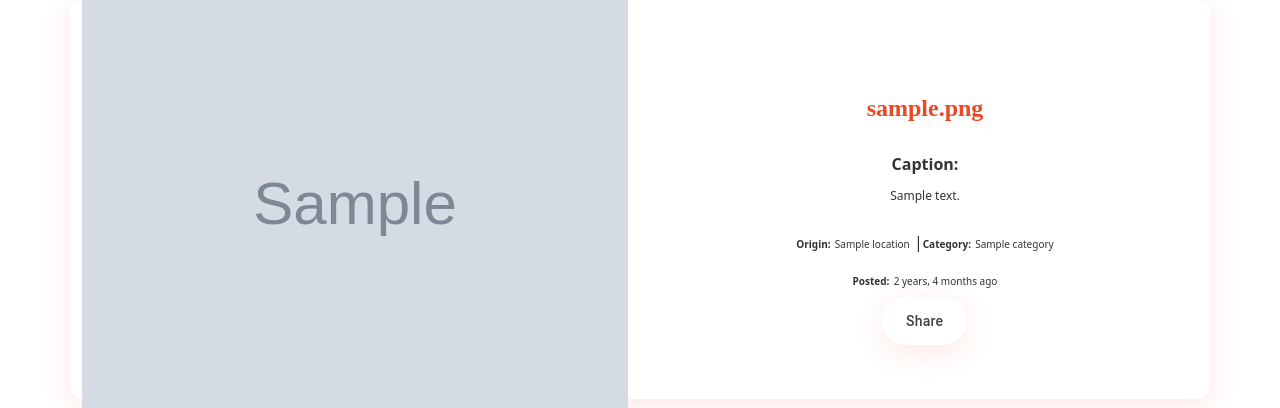
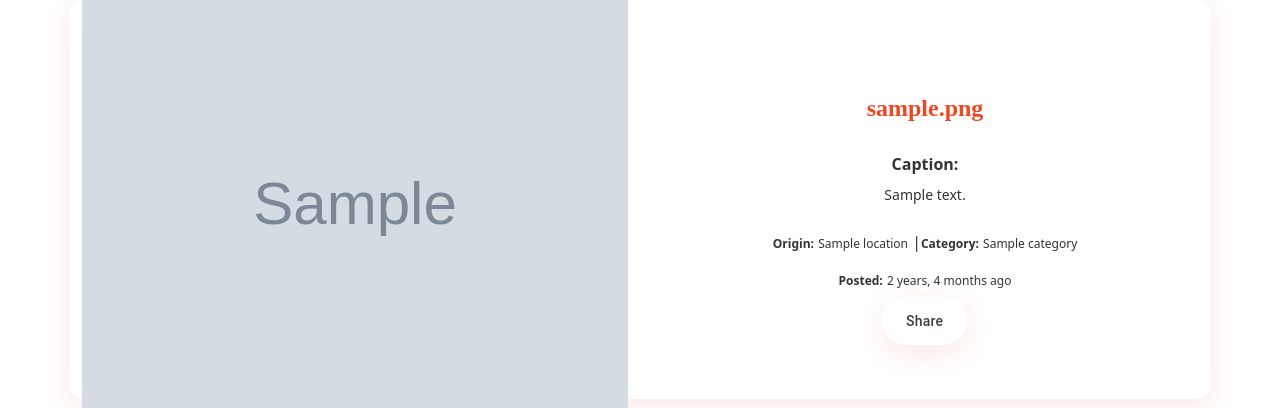
Before and after one commit to AtienoObwanda/artSpace, a Django app: page /image/1/ in a window 1280 px wide. Shown: the part 155-563 px from the top of the page. Run offline with Django 4.2, Linux system fonts and the light colour scheme; tables that the repository leaves empty hold one stand-in row (values such as "Sample post"); grey boxes marked "Sample" are stand-in pictures; some libraries are stand-ins or nearby versions.

Commit message:
updating font size

```diff
--- a/space/templates/art/explore.html
+++ b/space/templates/art/explore.html
@@ -16,8 +16,8 @@
             <div class="card-body" style="margin-top: -3.7em;">
               <div class="d-flex justify-content-between align-items-center">
 
-                  <small class="hideHover" > <a href="{% url 'image' image.id %}" style="text-decoration: none; color: #ee4723; font-size: 12px; font-weight: bold">View</a></small>
-                  <button class="hideHover" data-toggle="{{image.id}}" id="myBtn{{image.id}}" data-name="{{image.imageName}}" style="font-size: 10px; font-weight: bold; background-color: transparent; border:transparent; color:#ee48237e">Expand</button>
+                  <small class="hideHover" > <a href="{% url 'image' image.id %}" style="text-decoration: none; color: #ee4723; font-size: 14px; font-weight: bold">View</a></small>
+                  <button class="hideHover" data-toggle="{{image.id}}" id="myBtn{{image.id}}" data-name="{{image.imageName}}" style="font-size: 12px; font-weight: bold; background-color: transparent; border:transparent; color:#ee48237e">Expand</button>
               </div>
             </div>
           </div>
--- a/space/templates/art/image.html
+++ b/space/templates/art/image.html
@@ -17,9 +17,9 @@
         <div class="col-lg-6 col-md-6 mobile-img text-center">
             <h4 class="mt-3 pt-3" style="color:#ee4723; font-family: Italiana; font-weight: 700;">{{displayImage.imageName}}</h4>
             <br>
-                 <h6><span style="font-weight: bold;">Caption:</span></h6> <small style="font-size: 12px;">{{displayImage.description}}</small> <br><br>
-                    <p><span style="font-weight: bold; font-size: 10px;">Origin:</span> <small style="font-size: 10px;">{{displayImage.location}}</small> |<span style="font-weight: bold; font-size: 10px;">Category:</span> <small style="font-size: 10px;">{{displayImage.category}}</small> </p>
-                    <h6><span style="font-weight: bold; font-size: 10px;">Posted:</span> <small style="font-size: 10px;">{{displayImage.uploadDate|timesince}} ago</small> </h6>
+                 <h6><span style="font-weight: bold;">Caption:</span></h6> <small style="font-size: 14px;">{{displayImage.description}}</small> <br><br>
+                    <p><span style="font-weight: bold; font-size: 12px;">Origin:</span> <small style="font-size: 12px;">{{displayImage.location}}</small> |<span style="font-weight: bold; font-size: 12px;">Category:</span> <small style="font-size: 12px;">{{displayImage.category}}</small> </p>
+                    <h6><span style="font-weight: bold; font-size: 12px;">Posted:</span> <small style="font-size: 12px;">{{displayImage.uploadDate|timesince}} ago</small> </h6>
                     <!-- <small><a class="text-center" style="color: #ee4723;font-family: Italiana; font-weight: 700; text-decoration: none;">Share</a> </small> -->
 
                         <button class="btn btn-outline-primary copy-btn button-17" data-hex="https://aartspace.herokuapp.com{% url 'image' displayImage.id %}" style="box-shadow: #ee482321 0px 7px 29px 0px;">
```
